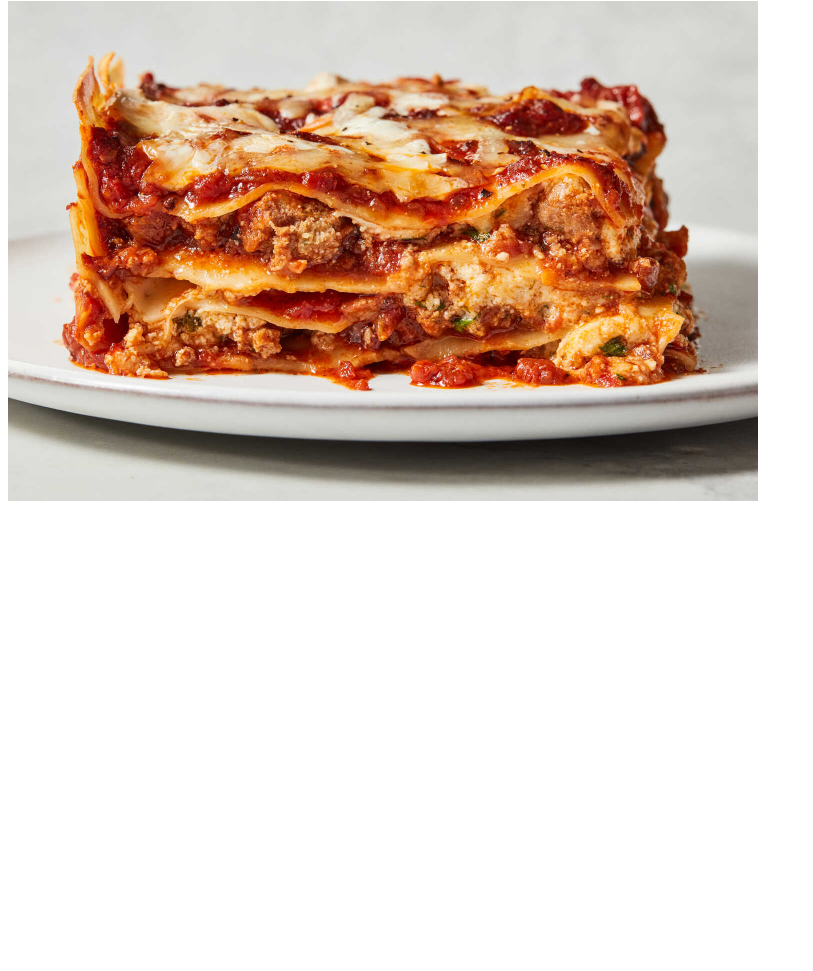
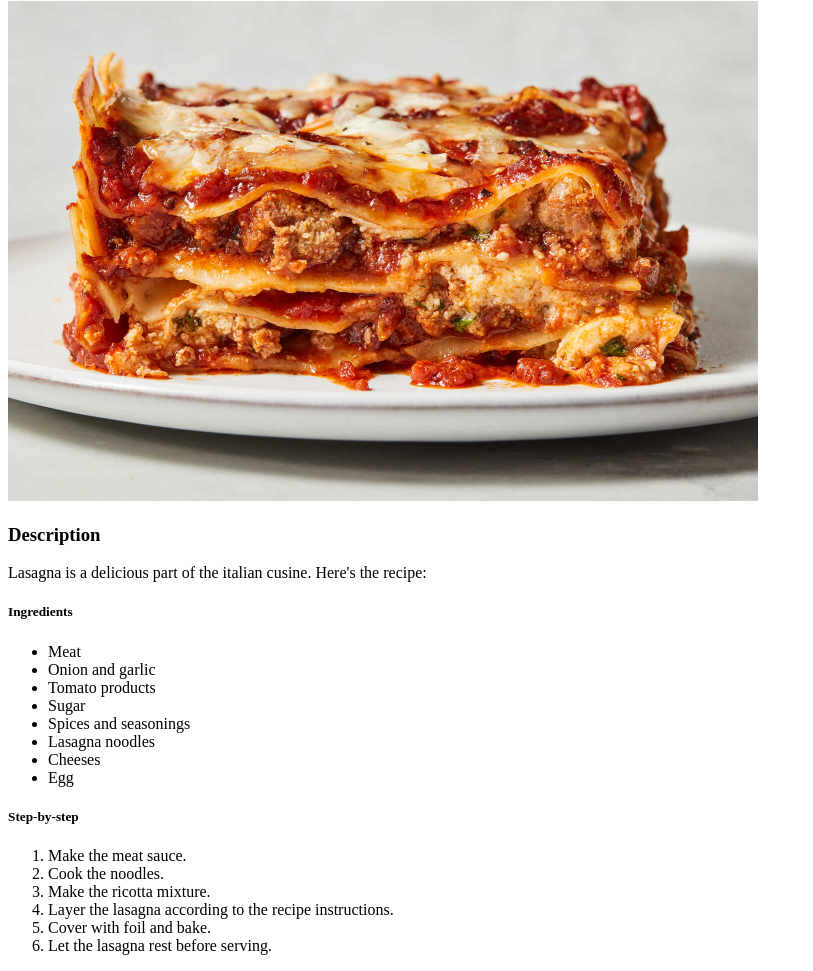
Before and after one commit to Froods/odin-recipes, a plain HTML site: page recipes/lasagna.html in a window 1280 px wide. Shown: the part 105-1076 px from the top of the page, without its empty margins (0-813 px from the left). Before the commit the page ends 800 px from the top, so only its background shows below. Drawn offline with Linux system fonts and the light colour scheme.

Commit message:
Add recipe list to page
Added recipe + ingredient list to page

```diff
--- a/recipes/lasagna.html
+++ b/recipes/lasagna.html
@@ -9,6 +9,28 @@
     <a href="../index.html">Home</a>
     <h1>Lasagna</h1>
     <img src="../images/Lasagna.jpg" alt="Picture of delicious lasagna" width="750" height="500">
+    <h3>Description</h3>
+    <p>Lasagna is a delicious part of the italian cusine. Here's the recipe:</p>
+    <h5>Ingredients</h5>
+    <ul>
+        <li>Meat</li>
+        <li>Onion and garlic</li>
+        <li>Tomato products</li>
+        <li>Sugar</li>
+        <li>Spices and seasonings</li>
+        <li>Lasagna noodles</li>
+        <li>Cheeses</li>
+        <li>Egg</li>
+    </ul>
+    <h5>Step-by-step</h5>
+    <ol>
+        <li>Make the meat sauce.</li>
+        <li>Cook the noodles.</li>
+        <li>Make the ricotta mixture.</li>
+        <li>Layer the lasagna according to the recipe instructions.</li>
+        <li>Cover with foil and bake.</li>
+        <li>Let the lasagna rest before serving.</li>
+    </ol>
 </body>
 
 </html>
```
